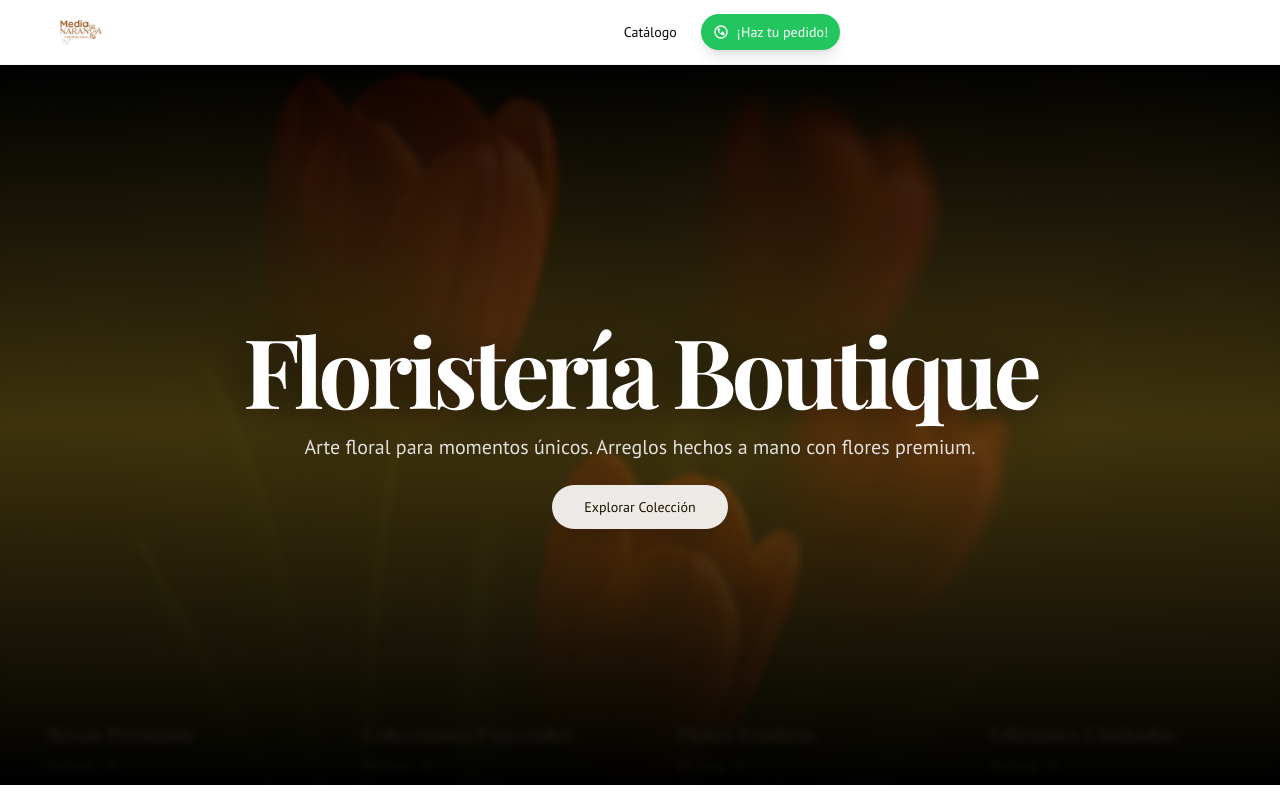
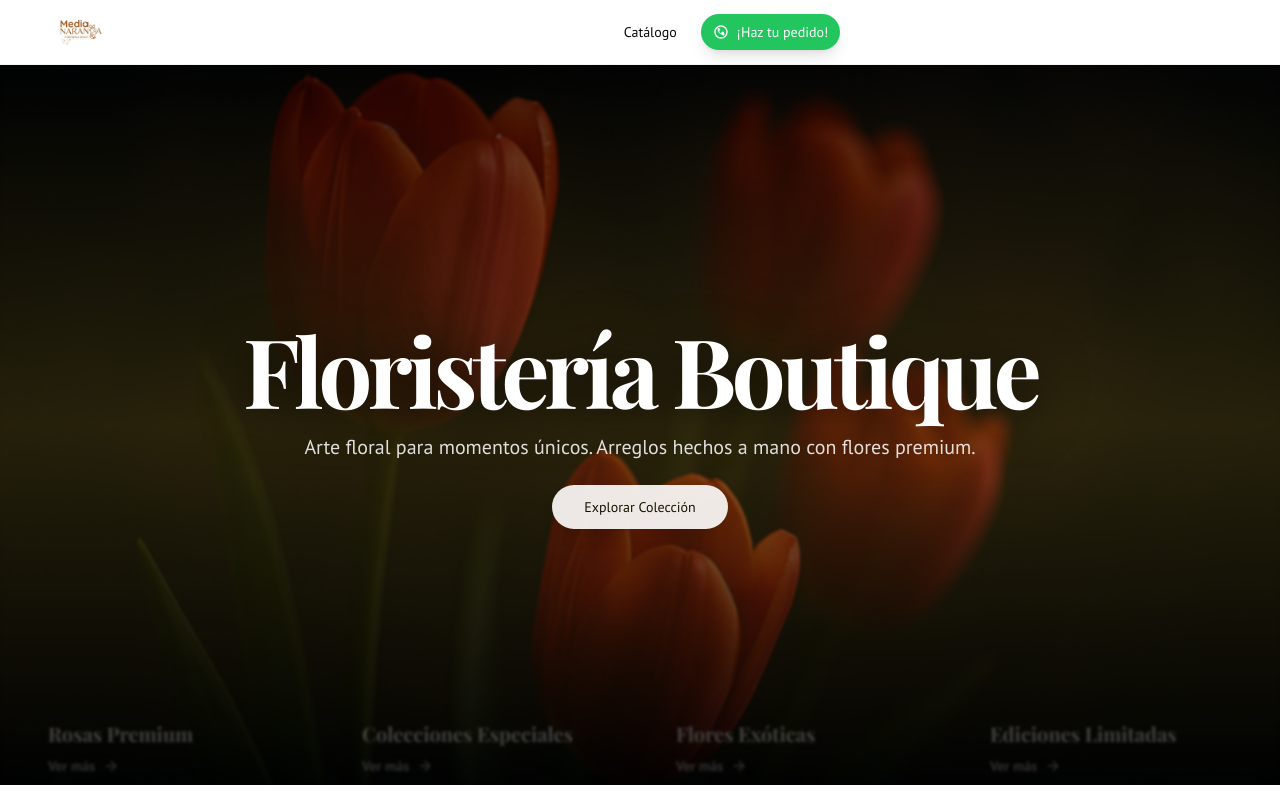
Before and after one commit to FelipeJaramillo514/MEDIA-NARANJA, a Next.js app in the folder MEDIA-NARANJA-main/: page / in a window 1280 px wide. Shown: the top 800 px of the page. Built offline with nearby package versions, Linux system fonts and the light colour scheme.

Commit message:
Actualizar gradientes y desenfoque en el componente Hero para mejorar la estética visual

```diff
--- a/MEDIA-NARANJA-main/src/components/landing/hero.tsx
+++ b/MEDIA-NARANJA-main/src/components/landing/hero.tsx
@@ -20,9 +20,9 @@ export default function Hero() {
         priority
         data-ai-hint={heroImage?.imageHint ?? "tulips background"}
       />
-      <div className="absolute inset-0 z-10 bg-gradient-to-b from-black/85 via-black/70 to-black/90" />
-      <div className="absolute inset-0 z-10 bg-gradient-to-t from-black/50 via-primary/25 to-transparent" />
-      <div className="absolute inset-0 z-10 backdrop-blur-[3px]" />
+      <div className="absolute inset-0 z-10 bg-gradient-to-b from-black/65 via-black/45 to-black/70" />
+      <div className="absolute inset-0 z-10 bg-gradient-to-t from-black/30 via-primary/15 to-transparent" />
+      <div className="absolute inset-0 z-10 backdrop-blur-[1.5px]" />
 
       <div className="container px-4 md:px-6 text-white relative z-20">
         <div className="flex flex-col items-center space-y-6">
```
